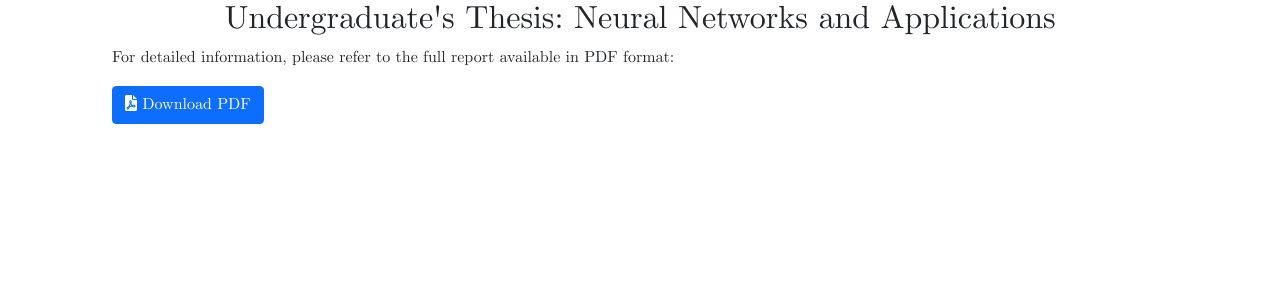
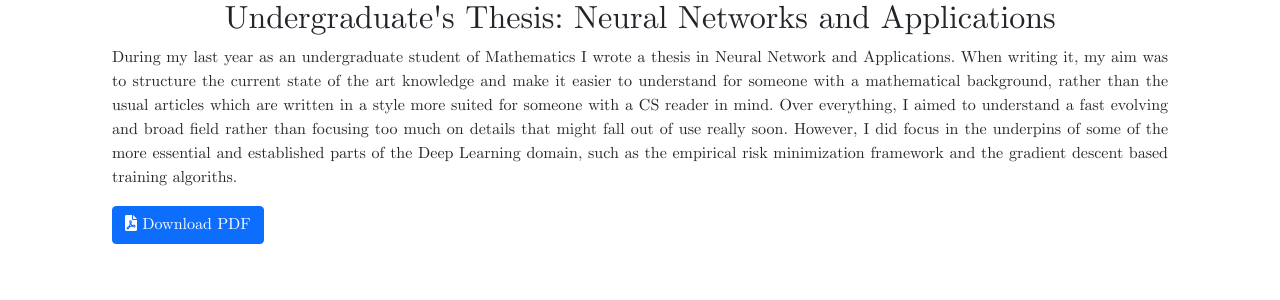
Before and after one commit to RoidaVinci/web, a Jekyll site: the page articles/tfg.html, which Jekyll copies as it is, in a window 1280 px wide. Shown: the top 300 px of the page. Built offline with Jekyll 4.4.1, drawn with Linux system fonts in a browser that asks for light colours; some web fonts are replaced.

Commit message:
Update tfg.html

```diff
--- a/articles/tfg.html
+++ b/articles/tfg.html
@@ -24,7 +24,7 @@
 <body>
   <main role="main" class="container-sm" style="max-width: 1080px">
     <h1 class="page-title">Undergraduate's Thesis: Neural Networks and Applications</h1>
-    <p>For detailed information, please refer to the full report available in PDF format:</p>
+    <p>During my last year as an undergraduate student of Mathematics I wrote a thesis in Neural Network and Applications. When writing it, my aim was to structure the current state of the art knowledge and make it easier to understand for someone with a mathematical background, rather than the usual articles which are written in a style more suited for someone with a CS reader in mind. Over everything, I aimed to understand a fast evolving and broad field rather than focusing too much on details that might fall out of use really soon. However, I did focus in the underpins of some of the more essential and established parts of the Deep Learning domain, such as the empirical risk minimization framework and the gradient descent based training algoriths. </p>
     <a href="../articles/TFG_English.pdf" class="btn btn-primary"><i class="fas fa-file-pdf"></i> Download PDF</a>
   </main>
 </body>
```
